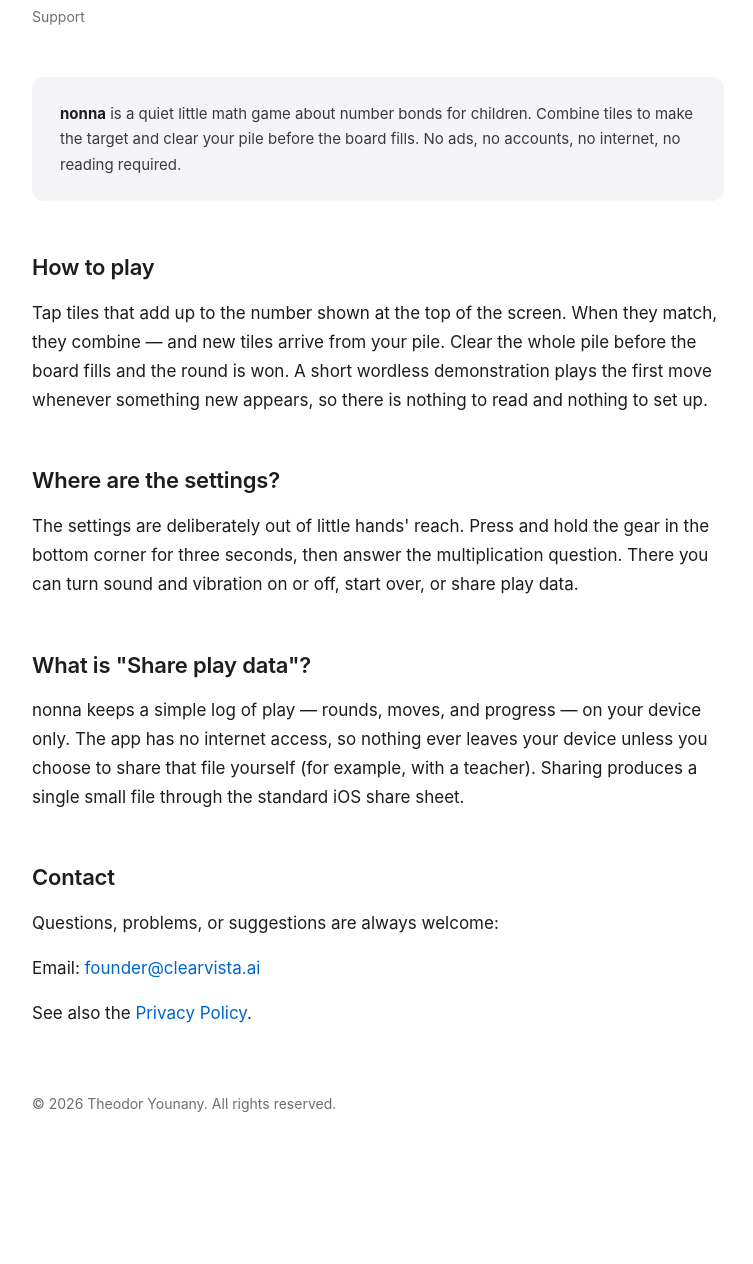
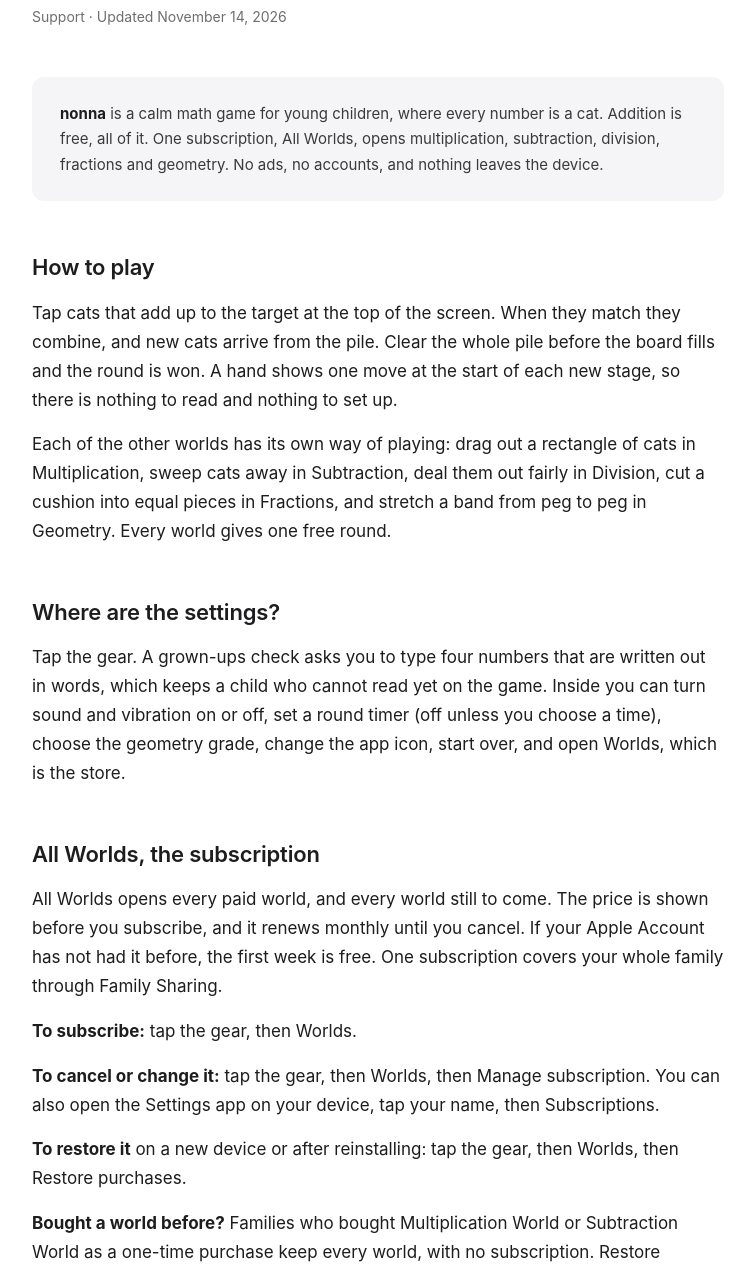
Before and after one commit to ClearvistaAi/nonna-support, a plain HTML site: page index.html in a window 1280 px wide. Shown: the part 124-1388 px from the top of the page, without its empty margins (262-1015 px from the left). Before the commit the page ends 1355 px from the top, so only its background shows below. Drawn offline with Linux system fonts and the light colour scheme.

Commit message:
Support page rewritten for the app as it is in 0.5.1
The page still described the first release: tiles, number bonds, a gear
held for three seconds, a multiplication question, and "the app has no
internet access". It now says what ships: every number is a cat, addition
free, the five paid worlds and how each plays, the gear and the grown-ups
check in number words, the All Worlds subscription (the free week for an
eligible account, Family Sharing, how to restore, how to cancel, the
grandfather rule, Ask to Buy, what happens when it ends), where progress
lives, the Lab's Export log and what Clear data erases. No em dashes.

Every sentence was checked against the 0.5.1 code (Gate.swift,
PanelView.swift, Store.swift, WorldPicker.swift). Not pushed: a push here
publishes the page.

Co-Authored-By: Claude Fable 5.2 <noreply@anthropic.com>

```diff
--- a/index.html
+++ b/index.html
@@ -3,7 +3,8 @@
 <head>
 <meta charset="utf-8">
 <meta name="viewport" content="width=device-width, initial-scale=1">
-<title>nonna — Support</title>
+<title>nonna · Support</title>
+<meta name="description" content="Help for nonna, the calm math game where every number is a cat: how to play, the grown-ups area, the All Worlds subscription, and how to reach us.">
 <style>
   *, *::before, *::after { box-sizing: border-box; margin: 0; padding: 0; }
   body { font-family: -apple-system, BlinkMacSystemFont, "Segoe UI", Roboto, Helvetica, Arial, sans-serif; font-size: 17px; line-height: 1.7; color: #1d1d1f; background: #fff; max-width: 740px; margin: 0 auto; padding: 60px 24px 100px; }
@@ -22,23 +23,38 @@
 <body>
 <header>
   <h1>nonna</h1>
-  <p class="meta">Support</p>
+  <p class="meta">Support · Updated November 14, 2026</p>
 </header>
 
 <div class="summary">
-  <strong>nonna</strong> is a quiet little math game about number bonds for children.
-  Combine tiles to make the target and clear your pile before the board fills.
-  No ads, no accounts, no internet, no reading required.
+  <strong>nonna</strong> is a calm math game for young children, where every number is a cat.
+  Addition is free, all of it. One subscription, All Worlds, opens multiplication, subtraction,
+  division, fractions and geometry. No ads, no accounts, and nothing leaves the device.
 </div>
 
 <h2>How to play</h2>
-<p>Tap tiles that add up to the number shown at the top of the screen. When they match, they combine — and new tiles arrive from your pile. Clear the whole pile before the board fills and the round is won. A short wordless demonstration plays the first move whenever something new appears, so there is nothing to read and nothing to set up.</p>
+<p>Tap cats that add up to the target at the top of the screen. When they match they combine, and new cats arrive from the pile. Clear the whole pile before the board fills and the round is won. A hand shows one move at the start of each new stage, so there is nothing to read and nothing to set up.</p>
+<p>Each of the other worlds has its own way of playing: drag out a rectangle of cats in Multiplication, sweep cats away in Subtraction, deal them out fairly in Division, cut a cushion into equal pieces in Fractions, and stretch a band from peg to peg in Geometry. Every world gives one free round.</p>
 
 <h2>Where are the settings?</h2>
-<p>The settings are deliberately out of little hands' reach. Press and hold the gear in the bottom corner for three seconds, then answer the multiplication question. There you can turn sound and vibration on or off, start over, or share play data.</p>
+<p>Tap the gear. A grown-ups check asks you to type four numbers that are written out in words, which keeps a child who cannot read yet on the game. Inside you can turn sound and vibration on or off, set a round timer (off unless you choose a time), choose the geometry grade, change the app icon, start over, and open Worlds, which is the store.</p>
 
-<h2>What is "Share play data"?</h2>
-<p>nonna keeps a simple log of play — rounds, moves, and progress — on your device only. The app has no internet access, so nothing ever leaves your device unless you choose to share that file yourself (for example, with a teacher). Sharing produces a single small file through the standard iOS share sheet.</p>
+<h2>All Worlds, the subscription</h2>
+<p>All Worlds opens every paid world, and every world still to come. The price is shown before you subscribe, and it renews monthly until you cancel. If your Apple Account has not had it before, the first week is free. One subscription covers your whole family through Family Sharing.</p>
+<p><strong>To subscribe:</strong> tap the gear, then Worlds.</p>
+<p><strong>To cancel or change it:</strong> tap the gear, then Worlds, then Manage subscription. You can also open the Settings app on your device, tap your name, then Subscriptions.</p>
+<p><strong>To restore it</strong> on a new device or after reinstalling: tap the gear, then Worlds, then Restore purchases.</p>
+<p><strong>Bought a world before?</strong> Families who bought Multiplication World or Subtraction World as a one-time purchase keep every world, with no subscription. Restore purchases brings that back too.</p>
+<p><strong>Waiting for approval?</strong> With Ask to Buy, every world opens as soon as the purchase is approved.</p>
+<p><strong>If the subscription ends,</strong> the paid worlds close again. Addition stays free, and nothing your child has earned is taken away.</p>
+<p><strong>If the store cannot be reached,</strong> check the connection and try again. Nothing is wrong with the game, and worlds that are already open keep working without a connection.</p>
+
+<h2>Progress and the Yard</h2>
+<p>Progress is saved on the device the moment a round is won, and the cats your child adopts live in the Yard. nonna has no accounts and does not sync between devices. Start over, in the grown-ups area, goes back to the very beginning of the game.</p>
+
+<h2>Play data</h2>
+<p>nonna keeps a simple log of play (rounds, moves and progress) on the device only. To share it, with a teacher for example, open the grown-ups area and press and hold About for three seconds. The Lab opens, where Export log makes a single file that you send through the share sheet. nonna never sends it anywhere itself.</p>
+<p>Clear data, in the same place, erases the log along with the adopted cats, coins, Yard items, paintings and geometry grade placement on that device.</p>
 
 <h2>Contact</h2>
 <p>Questions, problems, or suggestions are always welcome:</p>
```
